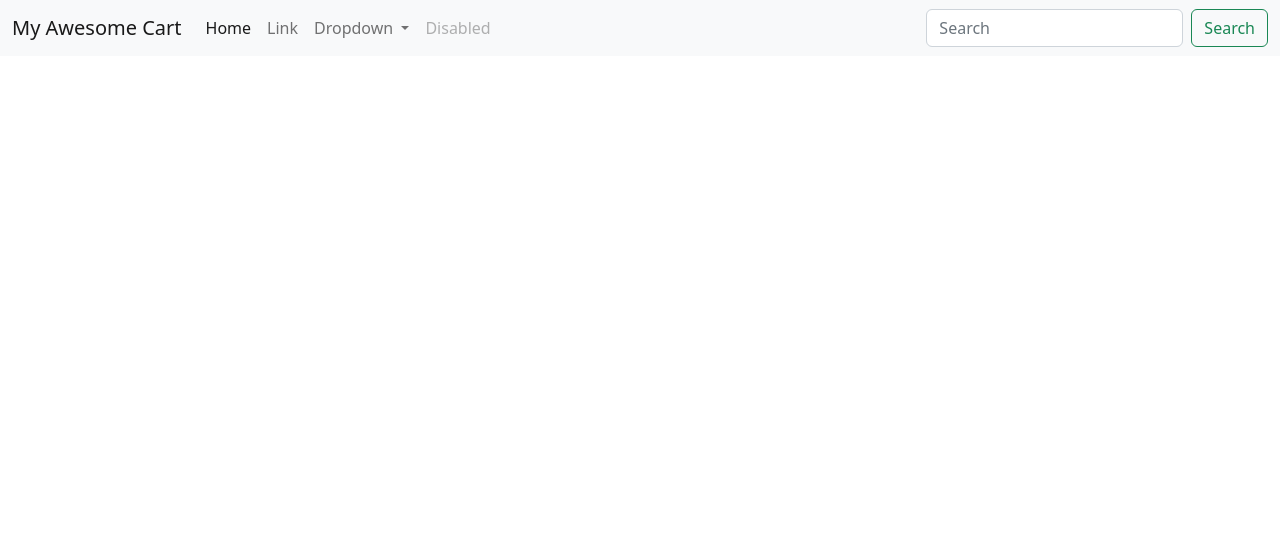
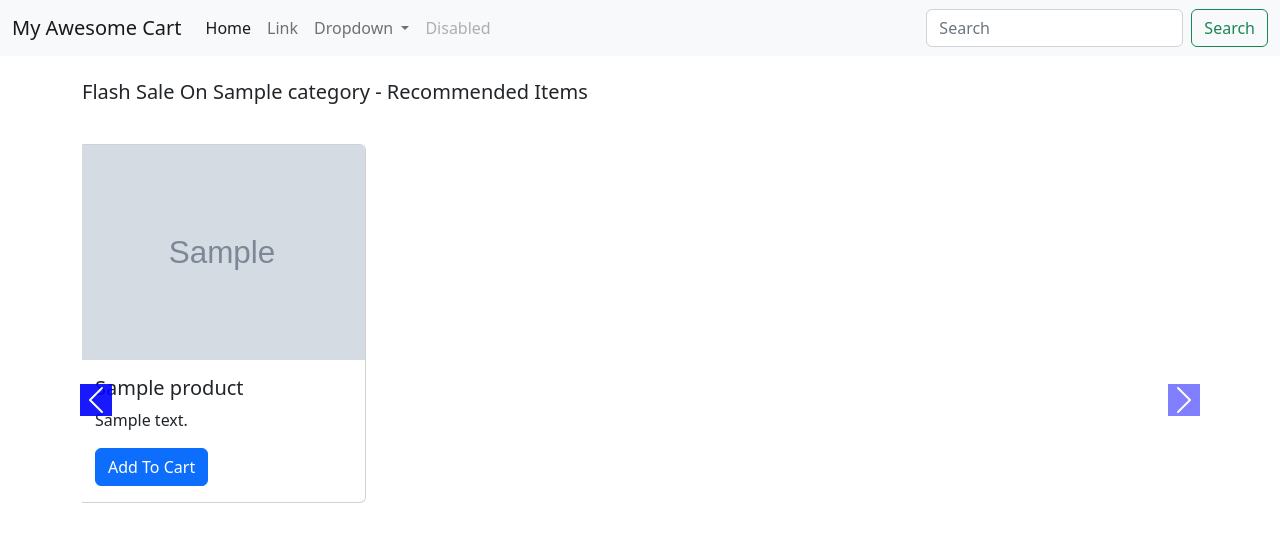
Before and after one commit to sanyamkukreja/Eshoping, a Django app: template shop/templates/shop/shop.html in a window 1280 px wide. Shown: the top 542 px of the page. Run offline with Django 4.2, Linux system fonts and the light colour scheme; the template is opened without the code that fills it: most values are stand-ins (such as "Sample title", 1, 10 or a date in 2020); grey boxes marked "Sample" are stand-in pictures.

Commit message:
allProds changed to -->allprods and added body block in base.html

```diff
--- a/shop/templates/shop/base.html
+++ b/shop/templates/shop/base.html
@@ -82,6 +82,7 @@
             </div>
         </div>
     </nav>
+    {% block body %}{% endblock body %}
     <script src="https://cdn.jsdelivr.net/npm/bootstrap@5.2.2/dist/js/bootstrap.bundle.min.js"
         integrity="sha384-OERcA2EqjJCMA+/3y+gxIOqMEjwtxJY7qPCqsdltbNJuaOe923+mo//f6V8Qbsw3"
         crossorigin="anonymous"></script>
--- a/shop/templates/shop/shop.html
+++ b/shop/templates/shop/shop.html
@@ -46,7 +46,7 @@
 <div class="container">
 
     <!--Slideshow starts here -->
-    {% for product, range, nSlides in allProds %}
+    {% for product, range, nSlides in allprods %}
     <h5 class="my-4">Flash Sale On {{product.0.category}} - Recommended Items</h5>
     <div class="row">
 <div id="demo{{forloop.counter}}" class="col carousel slide my-3" data-ride="carousel">
```
